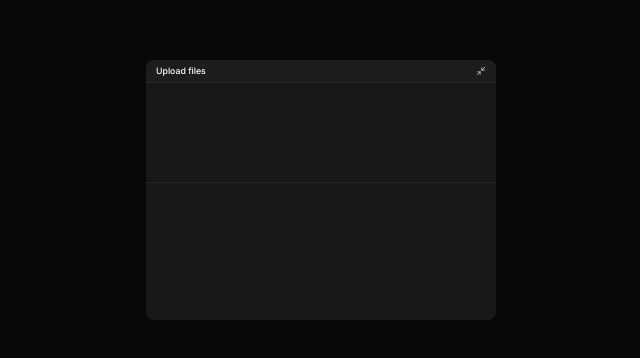
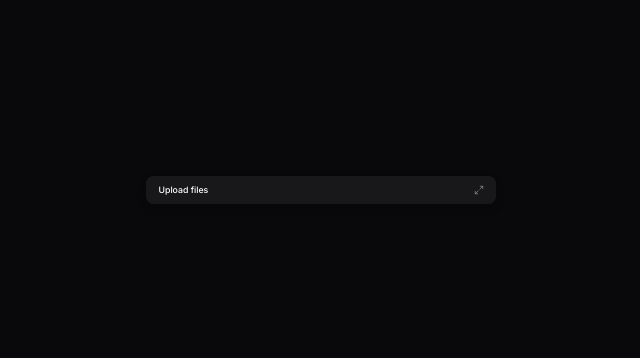
Before and after one commit to douglasmodolo/upload-widget-web, a React (Vite) app: page / in a window 1280 px wide. Shown: the part 210-568 px from the top of the page, without its empty margins (319-959 px from the left). Built offline with nearby package versions, Linux system fonts and the light colour scheme.

Commit message:
Botão e widget colapsável

```diff
--- a/package.json
+++ b/package.json
@@ -10,10 +10,12 @@
     "preview": "vite preview"
   },
   "dependencies": {
+    "@radix-ui/react-collapsible": "^1.1.3",
     "@tailwindcss/vite": "^4.0.17",
     "lucide-react": "^0.485.0",
     "react": "^19.0.0",
     "react-dom": "^19.0.0",
+    "tailwind-variants": "^1.0.0",
     "tailwindcss": "^4.0.17"
   },
   "devDependencies": {
--- /dev/null
+++ b/src/components/ui/button.tsx
@@ -0,0 +1,24 @@
+import type { ComponentProps } from "react";
+import { tv, type VariantProps } from "tailwind-variants";
+
+const buttonVariants = tv({
+    base: "text-zinc-400 rounded-lg hover:text-zinc-100 hover:bg-zinc-800 disabled:opacity-50 disabled:pointer-events-none",
+
+    variants: {
+        size: {
+            default: "px-3 py-2",
+            icon: 'p-2',
+            'icon-sm': 'p-1',
+        },
+    },
+
+    defaultVariants: {
+        size: "default",
+    },
+})
+
+export function Button({ size, className, ...props }: ComponentProps<"button"> & VariantProps<typeof buttonVariants>) {
+    return (
+        <button className={buttonVariants({ size, className })} {...props} />
+    )
+}
--- a/src/components/upload-widget-header.tsx
+++ b/src/components/upload-widget-header.tsx
@@ -1,12 +1,17 @@
+import * as Collapsible from "@radix-ui/react-collapsible";
 import { Minimize2 } from "lucide-react";
+import { Button } from "./ui/button";
 
 export function UploadWidgetHeader() {
     return (
         <div className="w-full p-4 py-2 bg-whiteOp2 border-zinc-800 border-b flex items-center justify-between">
             <span className="text-sm font-medium">Upload files</span>
-            <button>
-                <Minimize2 strokeWidth={1.5} className="size-4" />
-            </button>
+
+            <Collapsible.Trigger asChild>
+                <Button size="icon" className="-mr-2 cursor-pointer">
+                    <Minimize2 strokeWidth={1.5} className="size-4" />
+                </Button>
+            </Collapsible.Trigger>
         </div>
     )
 }
--- /dev/null
+++ b/src/components/upload-widget-minimized-button.tsx
@@ -0,0 +1,12 @@
+import * as Collapsible from "@radix-ui/react-collapsible";
+import { Maximize2 } from "lucide-react";
+
+export function UploadWidgetMinimizedButton() {
+    return (
+        <Collapsible.CollapsibleTrigger className="group w-full bg-white/2 py-3 px-5 flex items-center justify-between cursor-pointer">
+            <span className="text-sm font-medium">Upload files</span>
+
+            <Maximize2 strokeWidth={1.5} className="size-4 text-zinc-400 group-hover:text-zinc-100" />
+        </Collapsible.CollapsibleTrigger>
+    )
+}
--- a/src/components/upload-widget.tsx
+++ b/src/components/upload-widget.tsx
@@ -1,10 +1,18 @@
+import * as Collapsible from "@radix-ui/react-collapsible";
 import { UploadWidgetDropzone } from "./upload-widget-dropzone";
 import { UploadWidgetHeader } from "./upload-widget-header";
 import { UploadWidgetUploadList } from "./upload-widget-upload-list";
+import { useState } from "react";
+import { UploadWidgetMinimizedButton } from "./upload-widget-minimized-button";
 
 export function UploadWidget() {
+    const [ isWidgetOpen, setIsWidgetOpen ] = useState(false);
     return (
-        <div className="bg-zinc-900 w-full overflow-hidden max-w-[350px] rounded-xl drop-shadow-lg">
+        <Collapsible.Root onOpenChange={setIsWidgetOpen}>
+            <div className="bg-zinc-900 overflow-hidden w-[350px] rounded-xl drop-shadow-lg">
+                {!isWidgetOpen && <UploadWidgetMinimizedButton />}
+
+                <Collapsible.Content>
                     <UploadWidgetHeader />
 
                     <div className="flex flex-col gap-4 py-3">
@@ -14,6 +22,8 @@
 
                         <UploadWidgetUploadList />
                     </div>
+                </Collapsible.Content>
             </div>
+        </Collapsible.Root>
     )
 }
--- a/src/index.css
+++ b/src/index.css
@@ -1,7 +1,10 @@
 @import "tailwindcss";
 
-@theme {
-  --color-whiteOp2: rgba(255, 255, 255, 0.02);
+ @theme {
+  --opacity-2: 0.02;
+
+  --font-inter: "Inter", system-ui, sans-serif;
+  --text-tiny: 0.625rem;
 }
 
 html { font-size: 10px; font-family: "Inter", system-ui, sans-serif; }
```
Also changed, not shown: 1 other file (tests, documents, lock files or other folders). Lines whose indentation alone changed are shown as unchanged.
